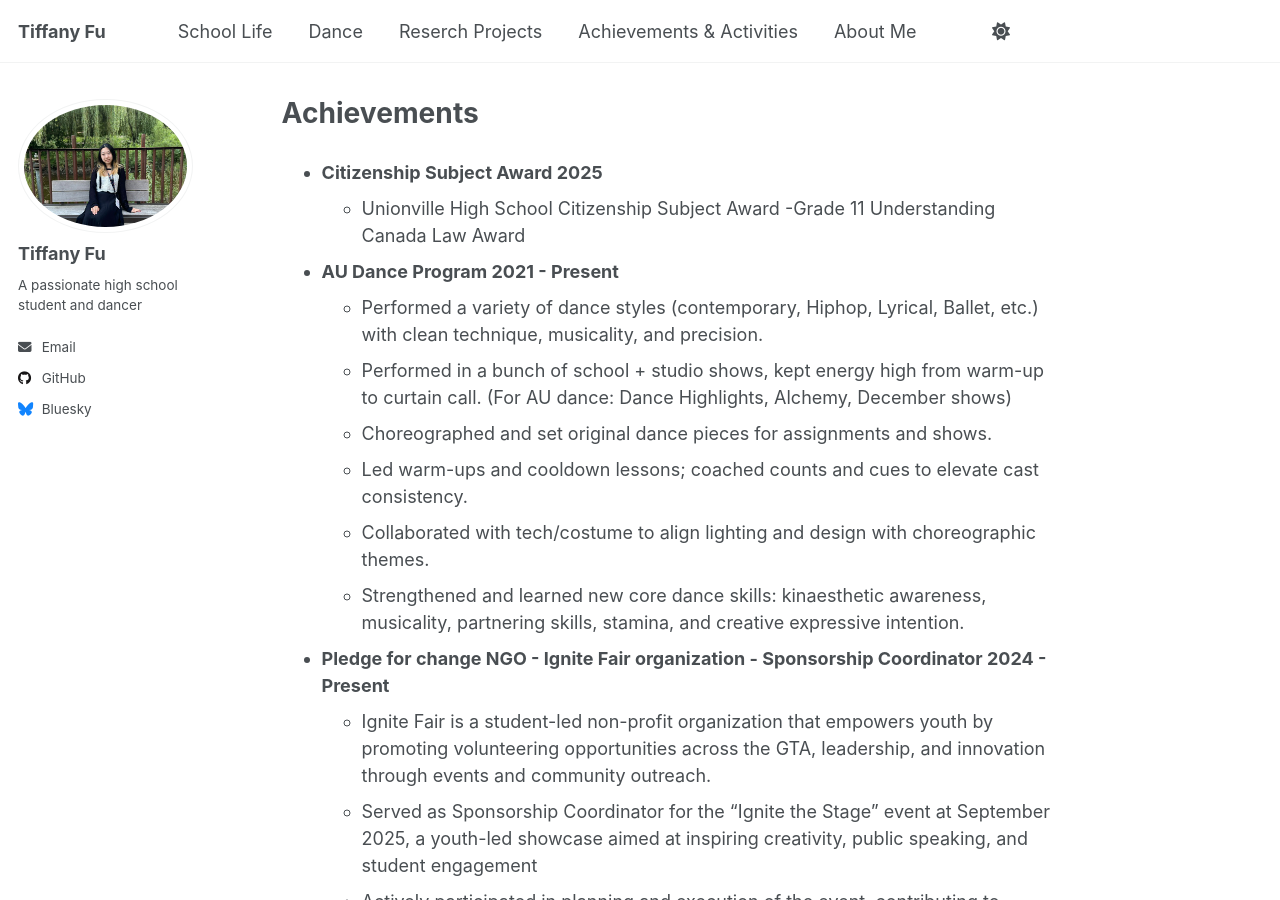
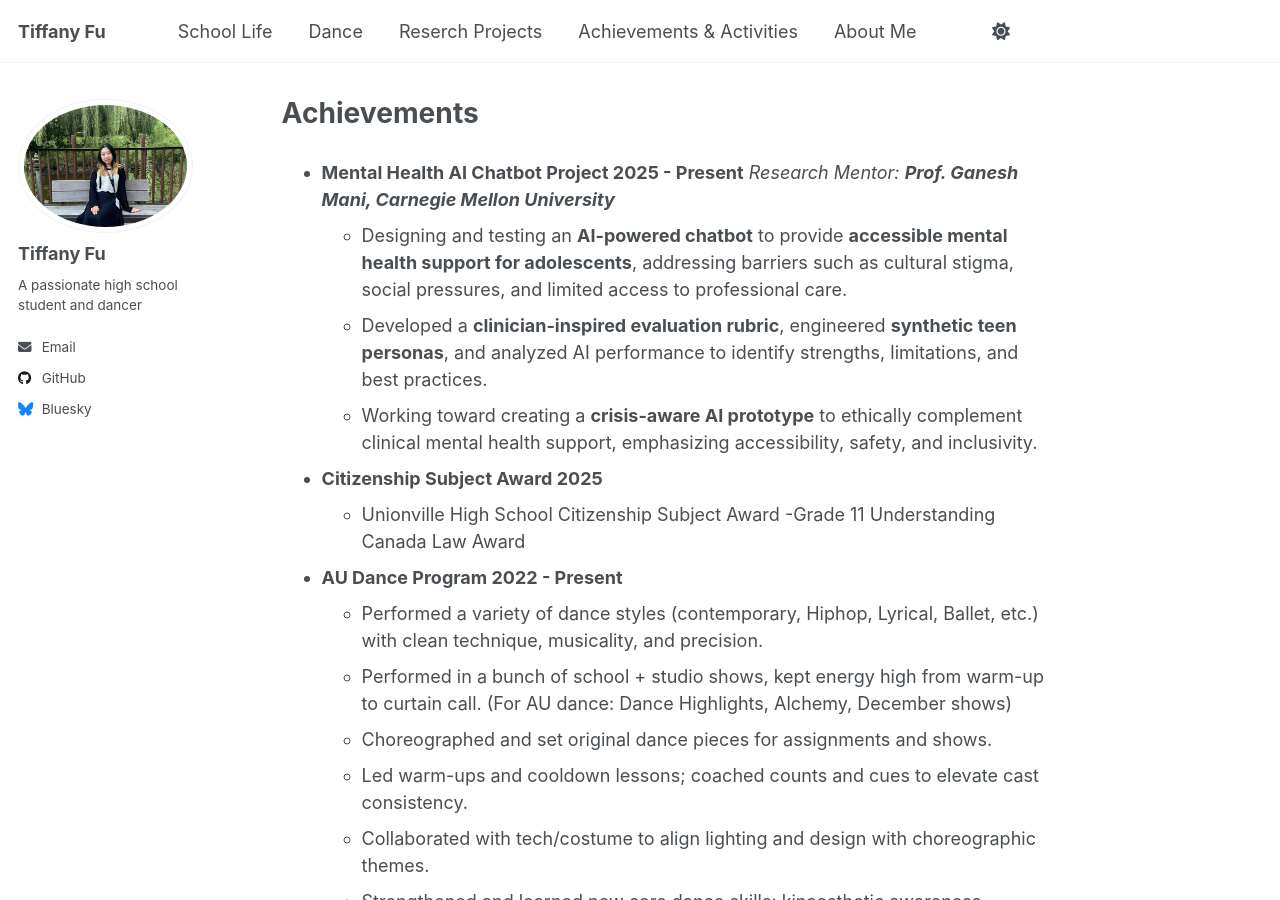
Before and after one commit to TiffanyJTFu/TiffanyTestWeb, a Jekyll site: the page built from _portfolio/Achievements.md, in a window 1280 px wide and 900 px high. Built offline with Jekyll 4.4.1, drawn with Linux system fonts in a browser that asks for light colours; a script that is not in the unit is left out.

Commit message:
Update achievements with new project details
Added details about the Mental Health AI Chatbot Project and updated the AU Dance Program participation year.

```diff
--- a/_portfolio/Achievements.md
+++ b/_portfolio/Achievements.md
@@ -3,9 +3,14 @@ title: "Achievements"
 excerpt: "Consistently demonstrated academic strength, creativity, and leadership through research projects, innovation challenges, and active involvement in school and community programs.<br/><img src='https://www.tiffu.ca/images/shad3.jpeg'><img src='https://www.tiffu.ca/images/shadproject1.png'>"
 collection: portfolio
 ---
+* **Mental Health AI Chatbot Project 2025 - Present**
+ <i>Research Mentor: **Prof. Ganesh Mani, Carnegie Mellon University**</i>
+  * Designing and testing an **AI-powered chatbot** to provide **accessible mental health support for adolescents**, addressing barriers such as cultural stigma, social pressures, and limited access to professional care.
+  * Developed a **clinician-inspired evaluation rubric**, engineered **synthetic teen personas**, and analyzed AI performance to identify strengths, limitations, and best practices.
+  * Working toward creating a **crisis-aware AI prototype** to ethically complement clinical mental health support, emphasizing accessibility, safety, and inclusivity.
 * **Citizenship Subject Award 2025**
   * Unionville High School Citizenship Subject Award -Grade 11 Understanding Canada Law Award
-* **AU Dance Program 2021 - Present**
+* **AU Dance Program 2022 - Present**
   * Performed a variety of dance styles (contemporary, Hiphop, Lyrical, Ballet, etc.) with clean technique, musicality, and precision.
   * Performed in a bunch of school + studio shows, kept energy high from warm-up to curtain call. (For AU dance: Dance Highlights, Alchemy, December shows)
   * Choreographed and set original dance pieces for assignments and shows.
```
